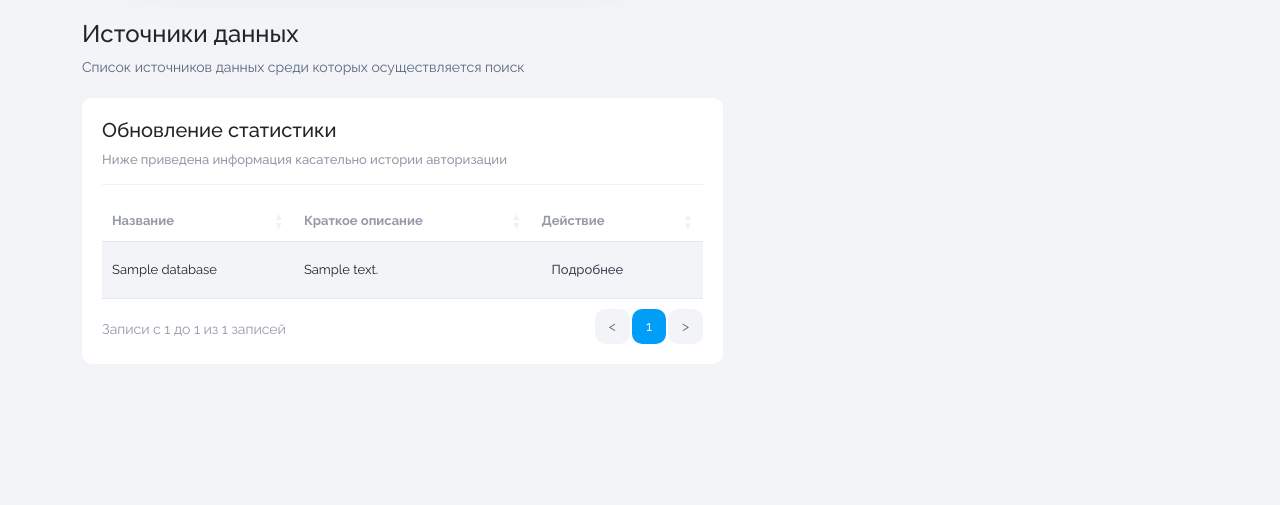
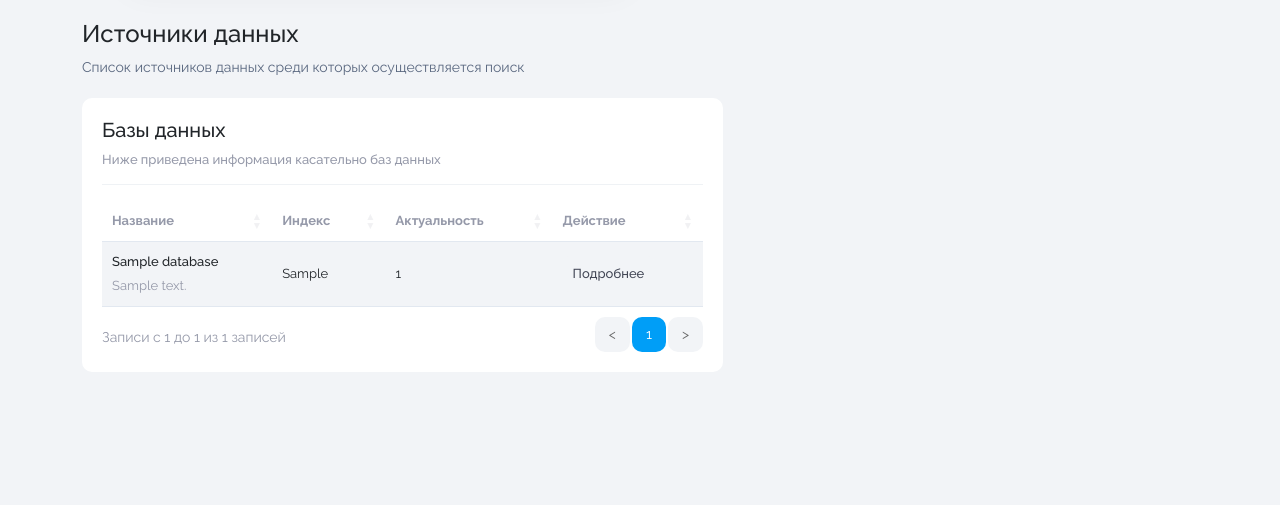
Before and after one commit to ElveeBolt/Cerebro, a Django app: page /databases/ in a window 1280 px wide. Shown: the part 60-566 px from the top of the page. Run offline with Django 4.2, Linux system fonts and the light colour scheme; a user stored in the database is signed in; tables that the repository leaves empty hold one stand-in row (values such as "Sample post"); data that the repository does not hold is empty; some libraries are stand-ins or nearby versions.

Commit message:
Refactoring template for databases

```diff
--- a/cerebro/static/css/main.css
+++ b/cerebro/static/css/main.css
@@ -961,6 +961,16 @@ table.dataTable.no-footer {
     color:#fff!important;
 }
 
+#table-databases .title{
+    font-weight: 500;
+    margin-bottom: 5px;
+    display: block;
+}
+
+#table-databases .description{
+    color: var(--color-muted);
+}
+
 
 .card-statistic {
     background: #fff;
--- a/cerebro/templates/databases/index.html
+++ b/cerebro/templates/databases/index.html
@@ -13,22 +13,31 @@
         <div class="col-7">
             <div class="card">
                 <div class="card-heading mb-3">
-                    <h2>Обновление статистики</h2>
-                    <div class="subtitle">Ниже приведена информация касательно истории авторизации</div>
+                    <h2>Базы данных</h2>
+                    <div class="subtitle">Ниже приведена информация касательно баз данных</div>
                 </div>
                 <table id="table-databases" class="display">
                     <thead>
                     <tr>
                         <th>Название</th>
-                        <th>Краткое описание</th>
+                        <th>Индекс</th>
+                        <th>Актуальность</th>
                         <th>Действие</th>
                     </tr>
                     </thead>
                     <tbody>
                     {% for item in databases %}
                     <tr>
-                        <td>{{ item.title }}</td>
-                        <td>{{ item.about | truncatechars:70 }}</td>
+                        <td>
+                            <span class="title">{{ item.title }}</span>
+                            <span class="description">{{ item.about | truncatechars:70 }}</span>
+                        </td>
+                        <td>{{ item.index }}</td>
+                        <td>
+                            {% if item.actuality %}
+                            {{ item.actuality }}
+                            {% endif %}
+                        </td>
                         <td><a href="{% url 'database' index=item.index  %}" class="btn">Подробнее</a></td>
                     </tr>
                     {% endfor %}
```
